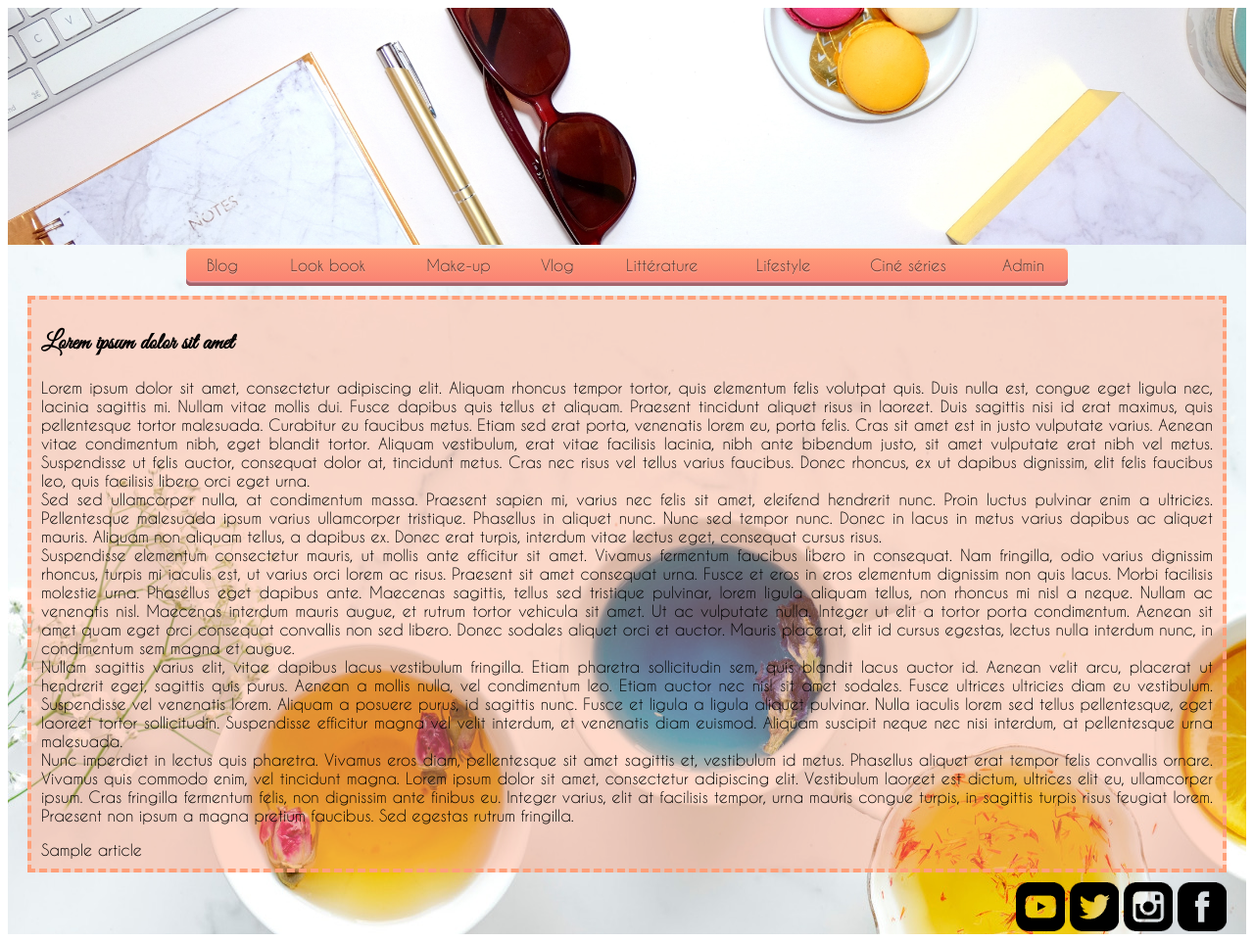
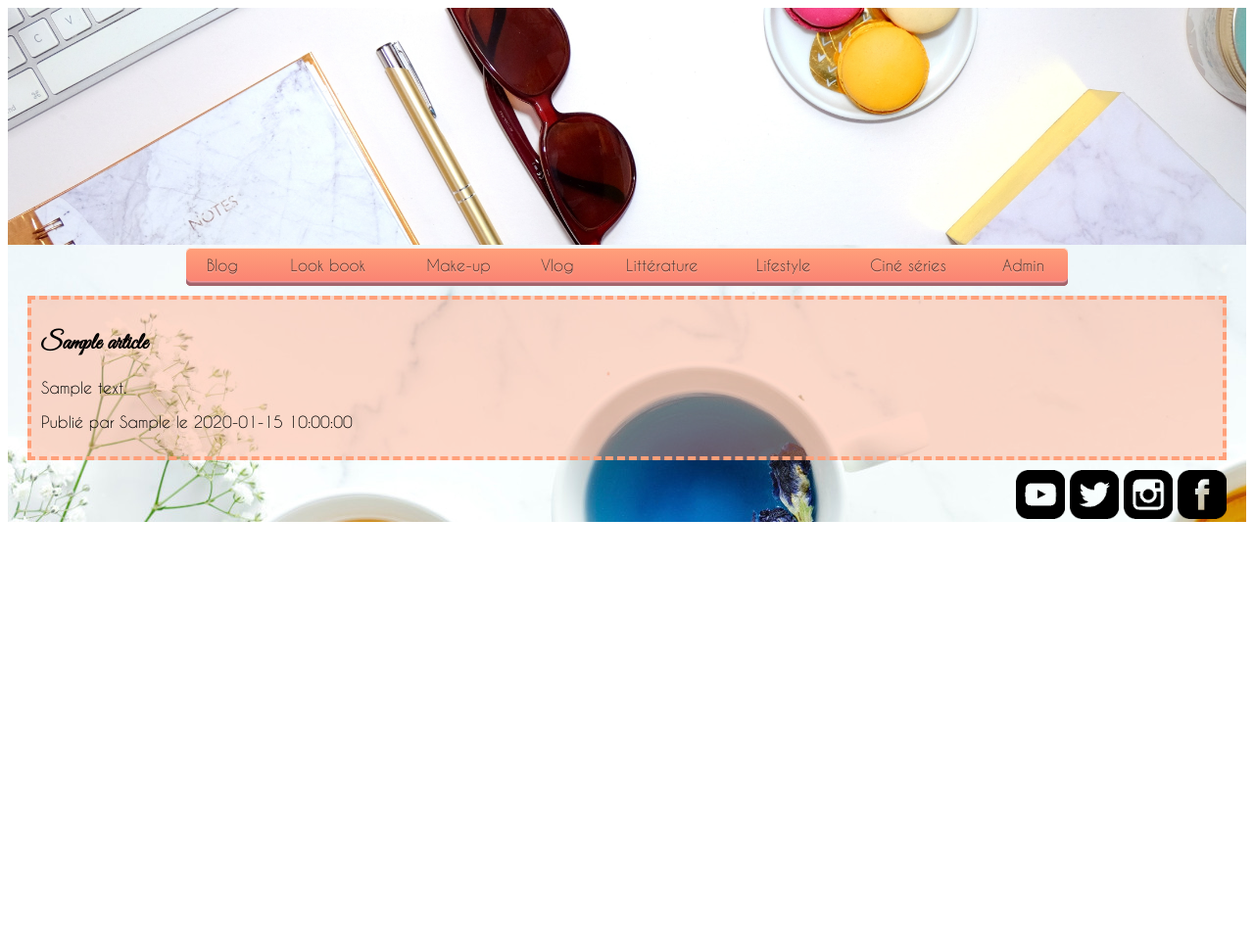
Before and after one commit to oranemendes/Projetblog, a PHP site: page / in a window 1280 px wide. Shown: the whole page at 98% size. After the commit the page ends 533 px from the top, so only its background shows below. Run offline with PHP 8.4, Linux system fonts and the light colour scheme; tables that the repository leaves empty or names only in its code hold one stand-in row (values such as "Sample post").

```diff
--- a/admin/indexadmin.php
+++ b/admin/indexadmin.php
@@ -6,7 +6,7 @@
     <meta charset="utf8" />
     <link rel="stylesheet" type="text/css" href="../css/style.css" />
     <link rel="stylesheet" type="text/css" href="../css/stylenav.css" />
-    <title>Orane MUA - Main page</title>
+    <title>Orane MUA - Administration</title>
 </head>
 
 <body>
--- a/admin/login.php
+++ b/admin/login.php
@@ -6,7 +6,7 @@
     <meta charset="utf8" />
     <link rel="stylesheet" type="text/css" href="../css/style.css" />
     <link rel="stylesheet" type="text/css" href="../css/stylenav.css" />
-    <title>Orane MUA - Main page</title>
+    <title>Orane MUA - Connexion</title>
 </head>
 
 <body>
--- a/includes/nav.php
+++ b/includes/nav.php
@@ -1,7 +1,7 @@
 <div id="navbar">
 <ul>
     <li><a href="#1">Blog</a></li>
-    <li><a href="#2">Look book</a></li>
+    <li><a href="../mainpage/lookbook.php">Look book</a></li>
     <li><a href="#3">Make-up</a></li>
     <li><a href="#4">Vlog</a></li>
     <li><a href="#5">Littérature</a></li>
--- a/mainpage/index.php
+++ b/mainpage/index.php
@@ -19,56 +19,19 @@
 <header class="header"><?php include('../includes/header.php') ?></header>
 <nav><?php include('../includes/nav.php') ?> </nav>
 
-    <section class="articleblog">
-    <h1>Lorem ipsum dolor sit amet</h1>
-
-        <p>
-            Lorem ipsum dolor sit amet, consectetur adipiscing elit. Aliquam rhoncus tempor tortor, quis elementum felis volutpat
-            quis. Duis nulla est, congue eget ligula nec, lacinia sagittis mi. Nullam vitae mollis dui. Fusce dapibus quis tellus
-            et aliquam. Praesent tincidunt aliquet risus in laoreet. Duis sagittis nisi id erat maximus, quis pellentesque tortor
-            malesuada. Curabitur eu faucibus metus. Etiam sed erat porta, venenatis lorem eu, porta felis. Cras sit amet est in
-            justo vulputate varius. Aenean vitae condimentum nibh, eget blandit tortor. Aliquam vestibulum, erat vitae facilisis
-            lacinia, nibh ante bibendum justo, sit amet vulputate erat nibh vel metus. Suspendisse ut felis auctor, consequat dolor
-            at, tincidunt metus. Cras nec risus vel tellus varius faucibus. Donec rhoncus, ex ut dapibus dignissim, elit felis
-            faucibus leo, quis facilisis libero orci eget urna.<br />
-
-            Sed sed ullamcorper nulla, at condimentum massa. Praesent sapien mi, varius nec felis sit amet, eleifend hendrerit nunc.
-            Proin luctus pulvinar enim a ultricies. Pellentesque malesuada ipsum varius ullamcorper tristique. Phasellus in aliquet
-            nunc. Nunc sed tempor nunc. Donec in lacus in metus varius dapibus ac aliquet mauris. Aliquam non aliquam tellus, a
-            dapibus ex. Donec erat turpis, interdum vitae lectus eget, consequat cursus risus.<br />
-
-            Suspendisse elementum consectetur mauris, ut mollis ante efficitur sit amet. Vivamus fermentum faucibus libero in
-            consequat. Nam fringilla, odio varius dignissim rhoncus, turpis mi iaculis est, ut varius orci lorem ac risus.
-            Praesent sit amet consequat urna. Fusce et eros in eros elementum dignissim non quis lacus. Morbi facilisis molestie
-            urna. Phasellus eget dapibus ante. Maecenas sagittis, tellus sed tristique pulvinar, lorem ligula aliquam tellus,
-            non rhoncus mi nisl a neque. Nullam ac venenatis nisl. Maecenas interdum mauris augue, et rutrum tortor vehicula sit
-            amet. Ut ac vulputate nulla. Integer ut elit a tortor porta condimentum. Aenean sit amet quam eget orci consequat
-            convallis non sed libero. Donec sodales aliquet orci et auctor. Mauris placerat, elit id cursus egestas, lectus nulla
-            interdum nunc, in condimentum sem magna et augue.<br />
-
-            Nullam sagittis varius elit, vitae dapibus lacus vestibulum fringilla. Etiam pharetra sollicitudin sem, quis blandit
-            lacus auctor id. Aenean velit arcu, placerat ut hendrerit eget, sagittis quis purus. Aenean a mollis nulla, vel
-            condimentum leo. Etiam auctor nec nisl sit amet sodales. Fusce ultrices ultricies diam eu vestibulum. Suspendisse vel
-            venenatis lorem. Aliquam a posuere purus, id sagittis nunc. Fusce et ligula a ligula aliquet pulvinar. Nulla iaculis
-            lorem sed tellus pellentesque, eget laoreet tortor sollicitudin. Suspendisse efficitur magna vel velit interdum, et
-            venenatis diam euismod. Aliquam suscipit neque nec nisi interdum, at pellentesque urna malesuada.<br/>
-
-            Nunc imperdiet in lectus quis pharetra. Vivamus eros diam, pellentesque sit amet sagittis et, vestibulum id metus.
-            Phasellus aliquet erat tempor felis convallis ornare. Vivamus quis commodo enim, vel tincidunt magna. Lorem ipsum
-            dolor sit amet, consectetur adipiscing elit. Vestibulum laoreet est dictum, ultrices elit eu, ullamcorper ipsum. Cras
-            fringilla fermentum felis, non dignissim ante finibus eu. Integer varius, elit at facilisis tempor, urna mauris congue
-            turpis, in sagittis turpis risus feugiat lorem. Praesent non ipsum a magna pretium faucibus. Sed egestas rutrum fringilla.
-        </p>
-
         <?php
         $req = $db->query('SELECT * FROM article');
         $articles = $req->fetchAll();
 
-        foreach ($articles as $article){
-            echo $article['name'];
-        }
-        ?>
-    </section>
+        foreach ($articles as $article): ?>
+        <section class="articleblog">
+            <h1><?= $article['name'] ?></h1>
+
+            <p><?= $article['content'] ?></p>
+            <p>Publié par <?= $article['autor'] ?> le <?= $article['date'] ?></p>
+        </section>
+        <?php endforeach ?>
+
 
 <footer class="footer"><?php include('../includes/footer.php') ?></footer>
 </div>
```
Also changed, not shown: mainpage/lookbook.php (added, +53 -0 lines).
